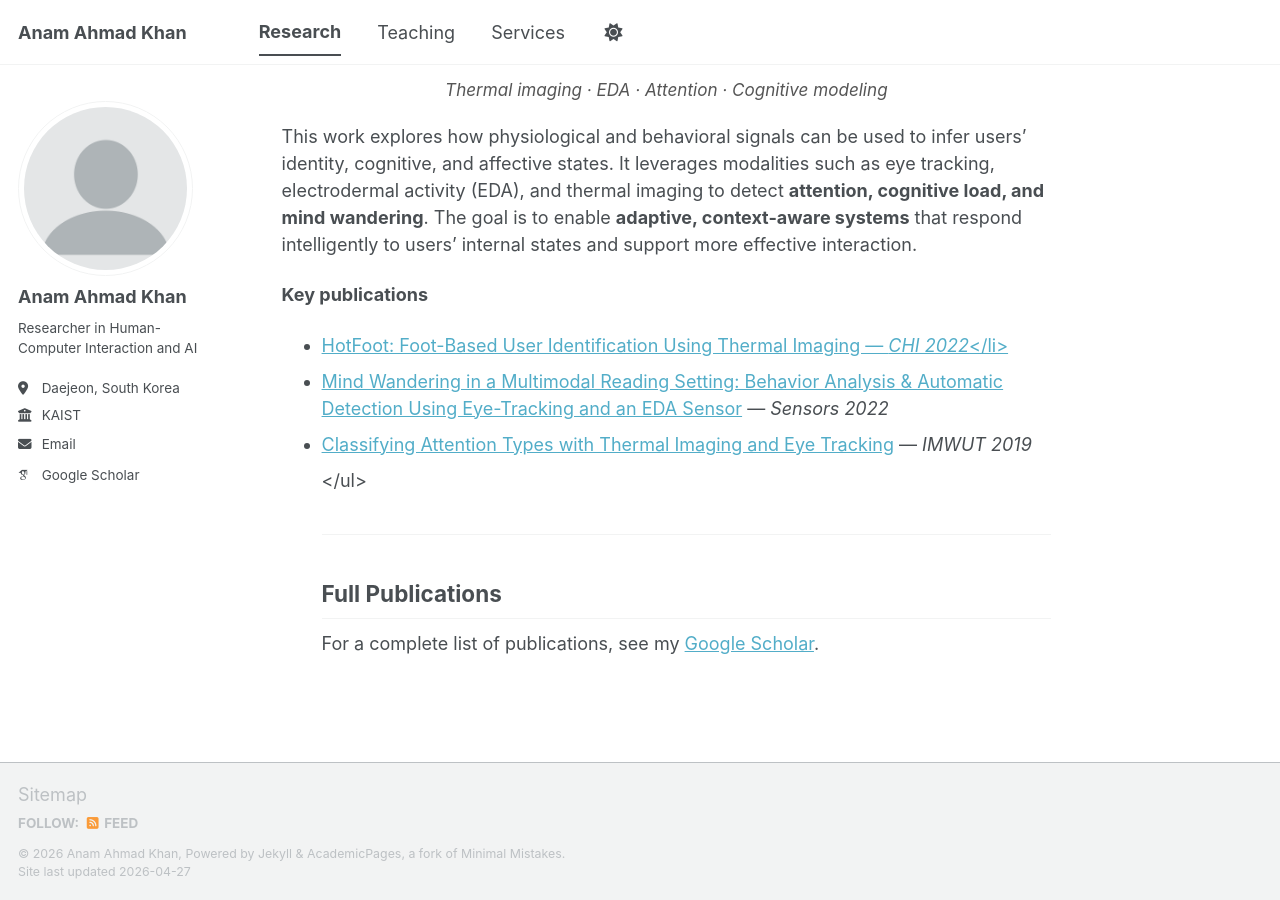
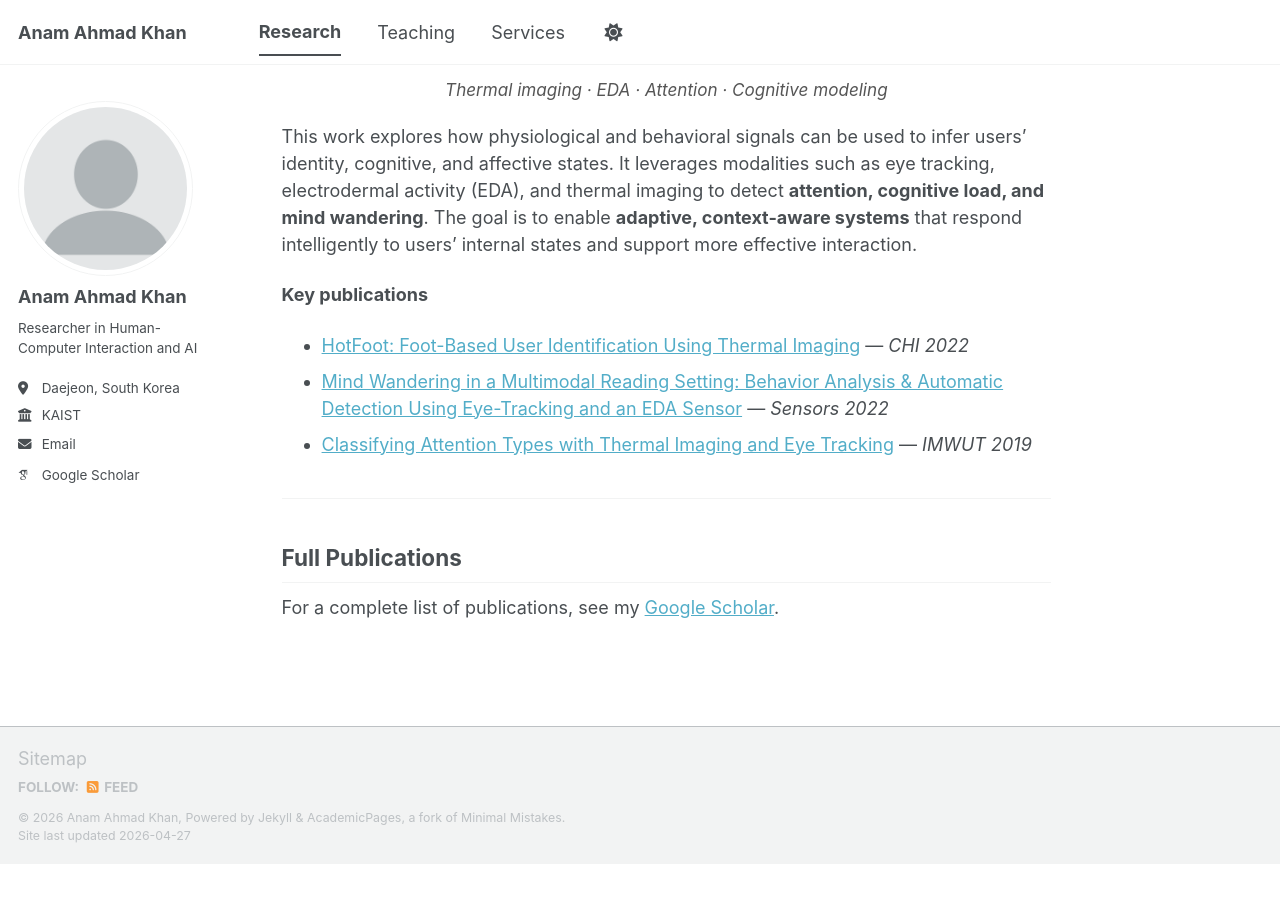
Before and after one commit to khananamahmad3-max/anamkhan.github.io, a Jekyll site: the page built from _pages/research.md, in a window 1280 px wide and 900 px high, scrolled down 4019 px. Built offline with Jekyll 4.4.1, drawn with Linux system fonts in a browser that asks for light colours; some web fonts are replaced; a script bundle is joined from its source files by our own code; library files that are not in the unit come from our copies; after the commit the page ends 4883 px from its top, so only the background shows below that.

```diff
--- a/_pages/research.md
+++ b/_pages/research.md
@@ -128,12 +128,11 @@ This work explores how physiological and behavioral signals can be used to infer
 
 <p><strong>Key publications</strong></p>
 <ul>
-  <li><a href="https://doi.org/10.1145/3544548.3580924">HotFoot: Foot-Based User Identification Using Thermal Imaging
- — <em>CHI 2022</em></li>
+   <li><a href="https://doi.org/10.1145/3544548.3580924"> HotFoot: Foot-Based User Identification Using Thermal Imaging</a> — <em>CHI 2022</em></li>
      <li><a href="https://doi.org/10.3390/s20092546"> Mind Wandering in a Multimodal Reading Setting: Behavior Analysis & Automatic Detection Using Eye-Tracking and an EDA Sensor</a> — <em>Sensors 2022</em></li>
    <li><a href="https://doi.org/10.1145/3351227">Classifying Attention Types with Thermal Imaging and Eye Tracking</a> —
-     <em>IMWUT 2019</em></li>
-     </ul>
+     <em>IMWUT 2019</em></li></ul>
+
 
 
 <hr style="margin:40px 0;">
```
